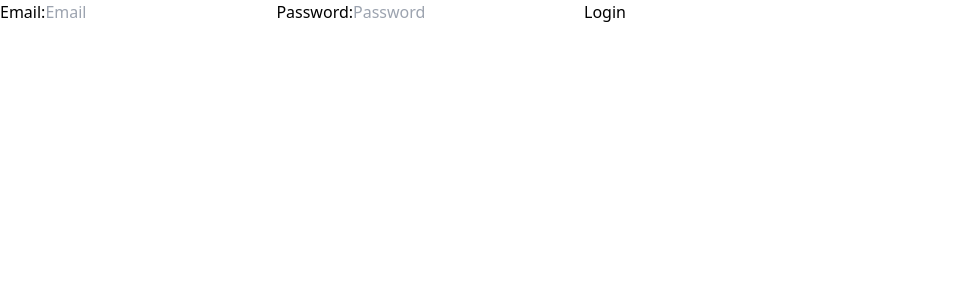
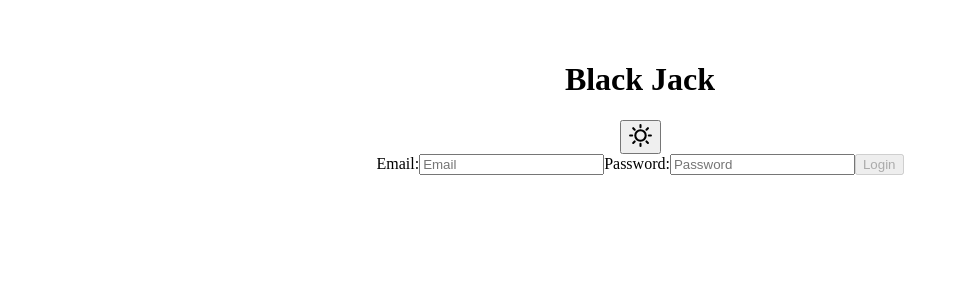
Before and after one commit to Jaci-Xavier/black-jack, a React (Vite) app: page / in a window 1280 px wide. Shown: the top 300 px of the page, without its empty margins (0-966 px from the left). Built offline with nearby package versions, Linux system fonts and the light colour scheme.

Commit message:
iniciando estilização

```diff
--- a/src/App.css
+++ b/src/App.css
@@ -1,30 +1,20 @@
-@import 'tailwindcss/base';
-@import 'tailwindcss/components';
-@import 'tailwindcss/utilities';
 
 .dark-mode {
   background-color: #333;
   color: #fff;
 }
 
-/* #root {
+#root {
   max-width: 1280px;
   margin: 0 auto;
   padding: 2rem;
   text-align: center;
 }
 
-.logo {
-  height: 6em;
-  padding: 1.5em;
-  will-change: filter;
-  transition: filter 300ms;
-}
-.logo:hover {
-  filter: drop-shadow(0 0 2em #646cffaa);
-}
-.logo.react:hover {
-  filter: drop-shadow(0 0 2em #61dafbaa);
+.dark-mode-icon {
+  cursor: pointer;
+  width: 25px;
+  height: 25px;
 }
 
 @keyframes logo-spin {
@@ -41,11 +31,3 @@
     animation: logo-spin infinite 20s linear;
   }
 }
-
-.card {
-  padding: 2em;
-}
-
-.read-the-docs {
-  color: #888;
-} */
--- a/src/components/DarkMode.jsx
+++ b/src/components/DarkMode.jsx
@@ -1,16 +1,27 @@
-import React from 'react';
-import LoginProvider from '../context/LoginProvider';
-import '../images/sun.svg';
-import '../images/moon.svg';
+import React, { useContext } from 'react';
+import { LoginContext } from '../context/LoginProvider';
+import sun from '../images/sun.svg';
+import moon from '../images/moon.svg';
+import '../App.css';
 
 function DarkMode() {
-  const { isDarkMode, setIsDarkMode } = useContext(LoginProvider);
-  const handleDarkMode = () => setIsDarkMode(!isDarkMode);
+  const { isDarkMode, setIsDarkMode } = useContext(LoginContext);
+
+  const handleDarkMode = () => {
+    setIsDarkMode(!isDarkMode);
+  };
 
   return (
     <div>
-      <button onClick={ handleDarkMode }>
-        <img src="" alt="" />
+      <h1>Black Jack</h1>
+      <button
+        onClick={ handleDarkMode }
+      >
+        <img
+          src={ isDarkMode ? moon : sun }
+          alt="Theme Icon"
+          className="dark-mode-icon"
+        />
       </button>
     </div>
   );
--- a/src/index.css
+++ b/src/index.css
@@ -1,7 +1,3 @@
-@import 'tailwindcss/base';
-@import 'tailwindcss/components';
-@import 'tailwindcss/utilities';
-
 /*
 body {
   margin: 0;
--- a/src/main.jsx
+++ b/src/main.jsx
@@ -2,7 +2,7 @@ import React from 'react';
 import ReactDOM from 'react-dom/client';
 import { BrowserRouter } from 'react-router-dom';
 import App from './App';
-import './index.css';
+// import './index.css';
 import LoginProvider from './context/LoginProvider';
 import GameProvider from './context/GameProvider';
 
--- a/src/pages/Login.jsx
+++ b/src/pages/Login.jsx
@@ -3,6 +3,7 @@ import { useNavigate } from 'react-router-dom';
 import { LoginContext } from '../context/LoginProvider';
 import { drawCards } from '../utilities/fetchApi';
 import '../App.css';
+import DarkMode from '../components/DarkMode';
 
 function Login() {
   const {
@@ -40,6 +41,7 @@ function Login() {
 
   return (
     <div>
+      <DarkMode />
       <form className="bg-red-500">
         <label htmlFor="email">
           Email:
--- a/tailwind.config.js
+++ /dev/null
@@ -1,9 +0,0 @@
-/** @type {import('tailwindcss').Config} */
-
-export default {
-  content: ['./src/**/*.{html, js, jsx, ts, tsx}'],
-  theme: {
-    extend: {},
-  },
-  plugins: [],
-};
```
